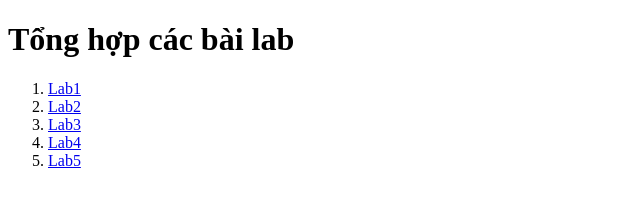
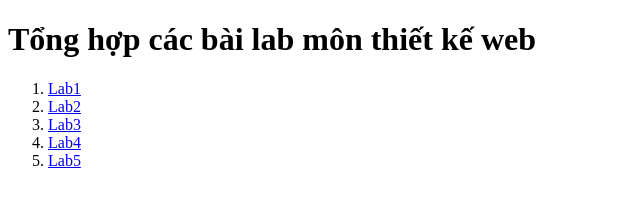
Before and after one commit to linh14755/Thietkeweb, a plain HTML site: page index.html in a window 1280 px wide. Shown: the whole page, without its empty margins (0-640 px from the left). Drawn offline with Linux system fonts and the light colour scheme.

Commit message:
Intall Commit

```diff
--- a/index.html
+++ b/index.html
@@ -4,7 +4,7 @@
 	<title>Thiết kế web</title>
 </head>
 <body>
-		<h1>Tổng hợp các bài lab</h1>
+		<h1>Tổng hợp các bài lab môn thiết kế web</h1>
 
 		<ol>
 			<li><a title="Lab1" href="https://www.youtube.com/watch?v=uKSMiv8saxA&fbclid=IwAR3-8G_C0HfuVaCoJiIdKlYd0R4jgT1Iqb2ZBg6dnGhNBeko1Fsw1v7fqxY">Lab1</a></li>
```
